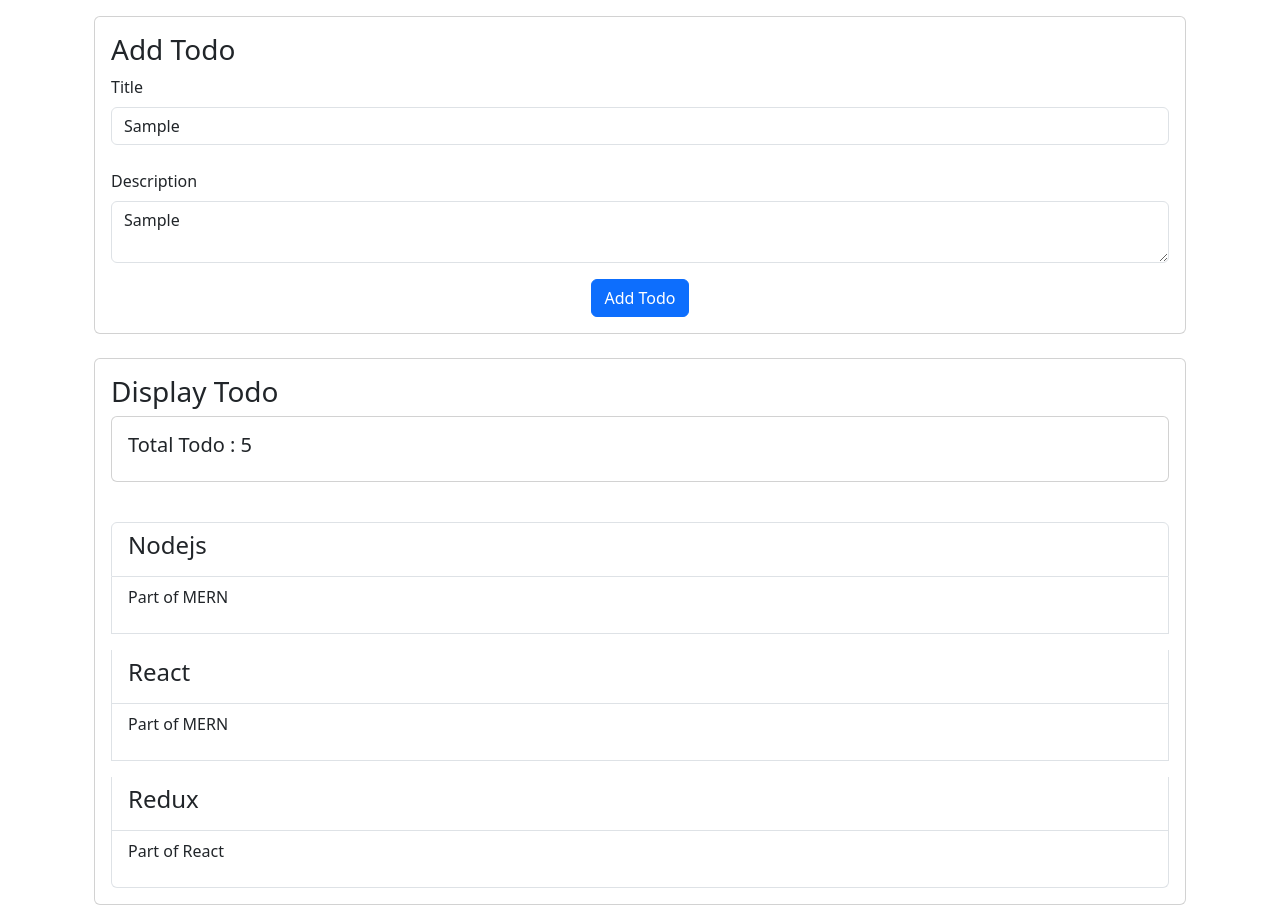
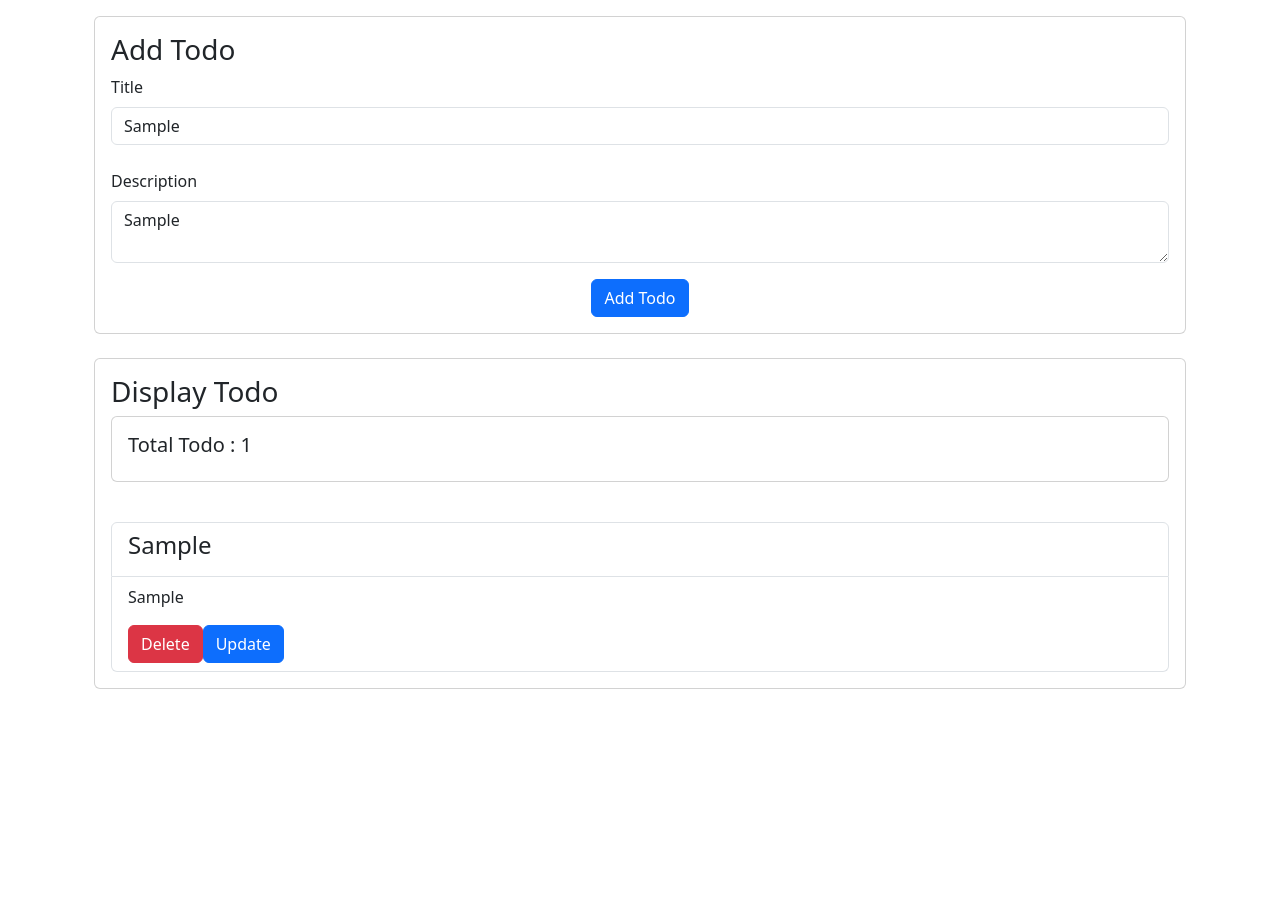
Before and after one commit to hmfaaiz/todo-react-redux, a React (Create React App) app: page / in a window 1280 px wide. Both pictures are taken after typing "Sample", "Sample" into the empty fields and a click on the button "Add Todo". After the commit the page ends 800 px from the top, so only its background shows below. Built offline with nearby package versions, Linux system fonts and the light colour scheme.

Commit message:
todo react-redux is completed

```diff
--- a/package.json
+++ b/package.json
@@ -13,6 +13,7 @@
     "react-redux": "^8.1.0",
     "react-scripts": "5.0.1",
     "redux": "^4.2.1",
+    "uuid": "^9.0.0",
     "web-vitals": "^2.1.4"
   },
   "scripts": {
--- a/src/App.js
+++ b/src/App.js
@@ -3,12 +3,17 @@ import './App.css';
 import { Container } from "react-bootstrap"
 import AddTodo from './components/AddTodo';
 import DisplayTodo from './components/DisplayTodo';
+import {Provider} from 'react-redux'
+import store from './redux/store'
 function App() {
   return (
-    <Container>
-      <AddTodo />
-      <DisplayTodo />
-    </Container>
+    <Provider store={store}>
+      <Container>
+        <AddTodo />
+        <DisplayTodo />
+      </Container>
+
+    </Provider>
 
   );
 }
--- a/src/components/AddTodo.jsx
+++ b/src/components/AddTodo.jsx
@@ -1,13 +1,15 @@
 
 import React, { useState } from 'react'
-import { Card, Container, Row, Col, Form,Button } from 'react-bootstrap'
-
-const AddTodo = () => {
-    const [todo,setTodo]=useState({title:'',desc:''})
-    const handleSubmit=(e)=>{
+import { Card, Container, Row, Col, Form, Button } from 'react-bootstrap'
+import { addTodo } from "../redux/action/todo"
+import { connect } from "react-redux"
+import { v4 } from 'uuid';
+const AddTodo = ({ addTodo }) => {
+    const [todo, setTodo] = useState({ title: '', desc: '', id: '' })
+    const handleSubmit = (e) => {
         e.preventDefault()
-
-        console.log(todo)
+        addTodo({ ...todo, id: v4() })
+        // console.log(todo)
     }
     return (
         <Container className='mt-3'>
@@ -20,12 +22,12 @@ const AddTodo = () => {
                                 <Form.Group className='mb-4'>
                                     <Form.Label>Title</Form.Label>
                                     <Form.Control type='text' placeholder='Write here..'
-                                    value={todo.title} onChange={(e)=>setTodo({...todo,title:e.target.value})}></Form.Control>
+                                        value={todo.title} onChange={(e) => setTodo({ ...todo, title: e.target.value })}></Form.Control>
                                 </Form.Group>
                                 <Form.Group>
                                     <Form.Label>Description</Form.Label>
                                     <Form.Control as={"textarea"} placeholder='Write here..'
-                                     value={todo.desc} onChange={(e)=>setTodo({...todo,desc:e.target.value})}></Form.Control>
+                                        value={todo.desc} onChange={(e) => setTodo({ ...todo, desc: e.target.value })}></Form.Control>
                                 </Form.Group>
                                 <Container className='mt-3 text-center'>
                                     <Button type='Submit'>
@@ -41,4 +43,9 @@ const AddTodo = () => {
     )
 }
 
-export default AddTodo
+const mapStateToProps = (state) => ({})
+const mapDispatchToProps = (dispatch) => ({
+    addTodo: (todo) => (dispatch(addTodo(todo)))
+})
+
+export default connect(mapStateToProps, mapDispatchToProps)(AddTodo)
--- a/src/components/CountTodo.jsx
+++ b/src/components/CountTodo.jsx
@@ -1,14 +1,19 @@
 import React from 'react'
 import { Card } from 'react-bootstrap'
+import { connect } from "react-redux"
 
-const CountTodo = () => {
+const CountTodo = ({todos}) => {
   return (
    <Card>
     <Card.Body>
-        <h5>Total Todo : 5</h5>
+        <h5>Total Todo : {todos.length}</h5>
     </Card.Body>
    </Card>
   )
 }
+const mapStateToProps = (state) => {
+  return { todos: state.todos }
+}
+const mapDispatchToProps = (dispatch) => ({})
 
-export default CountTodo
+export default connect(mapStateToProps, mapDispatchToProps) (CountTodo)
--- a/src/components/DisplayTodo.jsx
+++ b/src/components/DisplayTodo.jsx
@@ -1,10 +1,12 @@
 import React, { useState } from 'react'
 import { Card, Container, Row, Col, Form, Button, ListGroup, ListGroupItem } from 'react-bootstrap'
 import CountTodo from './CountTodo'
-
-const DisplayTodo = () => {
-    const [todos, setTodos] = useState([{ title: 'Nodejs', desc: 'Part of MERN' },
-        { title: 'React', desc: 'Part of MERN' }, { title: 'Redux', desc: 'Part of React' }])
+import { connect } from "react-redux"
+import { deleteTodo } from "../redux/action/todo"
+import { updateTodo } from "../redux/action/todo"
+const DisplayTodo = ({ todos, deleteTodo,updateTodo }) => {
+    // const [todos, setTodos] = useState([{ title: 'Nodejs', desc: 'Part of MERN' },
+    //     { title: 'React', desc: 'Part of MERN' }, { title: 'Redux', desc: 'Part of React' }])
     return (
         <Container className='mt-4'>
             <Row>
@@ -12,17 +14,20 @@ const DisplayTodo = () => {
                     <Card>
                         <Card.Body>
                             <h3>Display Todo</h3>
-                            <CountTodo/>
+                            <CountTodo />
                             <ListGroup className='mt-4'>
                                 {
-                                todos.map((item,i) => (
+                                    todos.map((item, i) => (
                                         <>
                                             <ListGroup.Item className='mt-3'>
                                                 <h4>{item.title}</h4>
                                             </ListGroup.Item>
                                             <ListGroup.Item>
                                                 <p>{item.desc}</p>
+                                                <Button onClick={e => deleteTodo(todos.id)} variant="danger">Delete</Button>
+                                                <Button onClick={e => updateTodo(todos.id)} >Update</Button>
                                             </ListGroup.Item>
+
                                         </>
 
 
@@ -39,4 +44,12 @@ const DisplayTodo = () => {
     )
 }
 
-export default DisplayTodo
+const mapStateToProps = (state) => {
+    return { todos: state.todos }
+}
+const mapDispatchToProps = (dispatch) => ({
+    deleteTodo: (id) => (dispatch(deleteTodo(id))),
+    updateTodo: (id) => (dispatch(updateTodo(id)))
+})
+
+export default connect(mapStateToProps, mapDispatchToProps)(DisplayTodo)
--- a/src/redux/action/actionType.js
+++ b/src/redux/action/actionType.js
@@ -0,0 +1,3 @@
+export const ADD_TODO="ADD_TODO";
+export const UPDATE_TODO="UPDATE_TODO";
+export const DELETE_TODO="DELETE_TODO";
--- a/src/redux/action/todo.js
+++ b/src/redux/action/todo.js
@@ -0,0 +1,19 @@
+import { ADD_TODO, UPDATE_TODO, DELETE_TODO } from "./actionType"
+
+export const addTodo = (data) => (
+    {
+        type: ADD_TODO,
+        payload: data
+    })
+
+export const updateTodo = (data, id) => (
+    {
+        type: UPDATE_TODO,
+        payload: { todo: data, todoId: id }
+    })
+
+export const deleteTodo = (id) => (
+    {
+        type: DELETE_TODO,
+        payload: id
+    })
--- /dev/null
+++ b/src/redux/reducer/todoReducer.js
@@ -0,0 +1,38 @@
+import { ADD_TODO, UPDATE_TODO, DELETE_TODO } from "../action/actionType"
+
+const initialState = []
+export default (state = initialState, action) => {
+
+    switch (action.type) {
+        case ADD_TODO:
+            console.log(action.payload)
+            return [...state, action.payload]
+
+
+        case DELETE_TODO:
+            const newData = state.filter((todo) => todo.todoId !== action.payload)
+            console.log(newData)
+
+            return newData
+
+
+        case UPDATE_TODO:
+            const updateState = state.map(todo => {
+
+                if (todo.id === action.payload.todoId) {
+                    todo.title === action.payload.todo.title;
+                    todo.desc === action.payload.todo.desc;
+                }
+                return todo;
+
+            })
+            return updateState
+
+        default:
+            return state
+
+
+    }
+
+
+}
--- /dev/null
+++ b/src/redux/store.js
@@ -0,0 +1,15 @@
+import { createStore, combineReducers }  from "redux";
+import todoReducer from "./reducer/todoReducer"
+
+const rootReducer = combineReducers({todos: todoReducer, })
+const store = createStore(rootReducer)
+export default store
+
+
+// import { createStore, combineReducers } from "redux";
+// import todoReducer from "./reducer/todoReducer";
+
+// const rootReducer = combineReducers({ todo: todoReducer });
+// const store = createStore(rootReducer);
+
+// export default store;
```
Also changed, not shown: 1 other file (tests, documents, lock files or other folders). Lines whose indentation alone changed are shown as unchanged.
